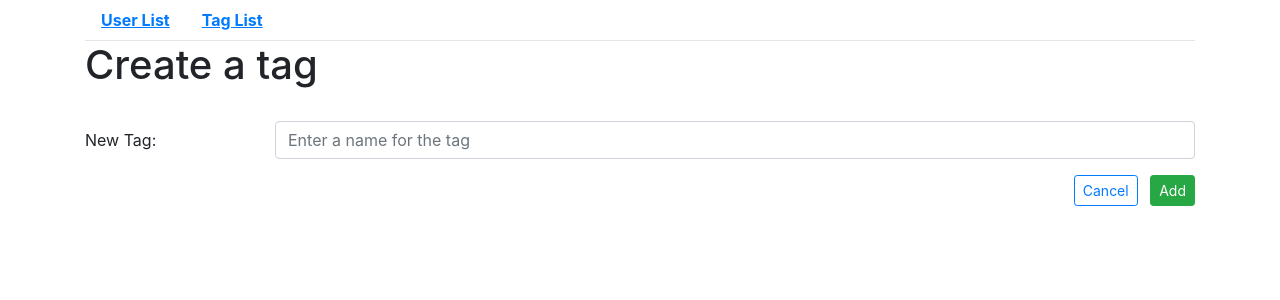
After one commit to landen1221/SQLAlchemy, a Flask app: page /create-tag in a window 1280 px wide. The commit adds this page. Shown: the top 300 px of the page. Run offline with Flask 2, Linux system fonts and the light colour scheme; some libraries are stand-ins or nearby versions.

Commit message:
Not pretty, but most of the functionality works

```diff
--- a/app.py
+++ b/app.py
@@ -2,7 +2,7 @@
 
 from flask import Flask, request, redirect, render_template, session
 from flask_debugtoolbar import DebugToolbarExtension
-from models import db, connect_db, Users, Post
+from models import db, connect_db, Users, Post, PostTag, Tag
 import datetime
 
 app = Flask(__name__)
@@ -97,8 +97,9 @@ def new_post(id):
 @app.route('/post-details/<post_id>')
 def display_post(post_id):
     post = Post.query.get(post_id)
-
-    return render_template('post-details.html', post=post)
+    date = str(post.created_at)[:10]
+    tags = post.post_tag
+    return render_template('post-details.html', post=post, date=date, tags=tags)
 
 @app.route('/delete-post/<post_id>', methods=['POST'])
 def delete_post(post_id):
@@ -113,9 +114,10 @@ def delete_post(post_id):
 @app.route('/edit-post/<id>')
 def edit_post(id):
     post = Post.query.get(id)
-    return render_template('edit-post.html', post=post)
+    tags = Tag.query.all()
+    return render_template('edit-post.html', post=post, id=id, tags=tags)
 
-@app.route('/edit-post/<id>', methods=['POST'])
+@app.route('/post-details/<id>', methods=['POST'])
 def edited_post(id):
     post = Post.query.get(id)
     user_id = post.user_id
@@ -126,4 +128,34 @@ def edited_post(id):
     db.session.add(post)
     db.session.commit()
 
-    return redirect(f'/user-details/{user_id}')
+    return redirect(f'/post-details/{user_id}')
+
+
+@app.route('/create-tag')
+def new_tag():
+    return render_template('/create-tag.html')
+
+@app.route('/tags')
+def get_tag_list():
+    tags = Tag.query.all()
+    return render_template('/tags.html', tags=tags)
+
+@app.route('/created-tag', methods=['POST'])
+def create_new_tag():
+    new_tag = request.form['new-tag']
+
+    all_tags = Tag.query.all()
+    for i in all_tags:
+        if new_tag == i.tag_name:
+            return redirect('/tags')
+
+    create_tag = Tag(tag_name=new_tag)
+    db.session.add(create_tag)
+    db.session.commit()
+    return redirect('/tags')
+
+@app.route('/post-tags/<tag_name>')
+def get_all_posts_w_tag(tag_name):
+    curr_tag = Tag.query.filter(Tag.tag_name == tag_name)
+    post_lst = curr_tag[0].posts
+    return render_template('post-tags.html', curr_tag=curr_tag, tag_name=tag_name, post_lst=post_lst)
--- a/templates/base.html
+++ b/templates/base.html
@@ -11,9 +11,13 @@
     <div class="container">
         <ul class="nav">
             <li class="nav-item">
-              <a class="nav-link active" href="/"><u><b>Go Home</u></b></a>
+              <a class="nav-link active" href="/"><u><b>User List</u></b></a>
+            </li>
+            <li class="nav-item">
+                <a class="nav-link active" href="/tags"><u><b>Tag List</u></b></a>
             </li>
         </ul>
+        <hr class="m-0">
         {% block content %}
         {% endblock %}
     </div>
--- /dev/null
+++ b/templates/create-tag.html
@@ -0,0 +1,22 @@
+{% extends 'base.html' %}
+
+{% block title%} Create Post {% endblock %}
+
+{% block content %}
+<h1>Create a tag</h1><br>
+<form action="/created-tag" class="d-inline" method="POST">
+    <div class="form-group row">
+        <label for="new-tag" class="col-sm-2 col-form-label">New Tag:</label>
+        <div class="col-sm-10">
+        <input type="text" class="form-control" name="new-tag" id="new-tag" placeholder="Enter a name for the tag">
+        </div>
+    </div>
+    <div class="text-right">
+    <form action="" class="d-inline">
+        <button type="submit" class="btn btn-outline-primary btn-sm ">Cancel</button>
+    </form>
+    <button type="submit" class="btn btn-success btn-sm ml-2 d-inline">Add</button>
+    </div>
+</form>
+
+{% endblock %}
```
Also changed, not shown: models.py (+26 -0 lines), seed.py (added, +34 -0 lines), templates/edit-post.html (+19 -2 lines), templates/post-details.html (+10 -1 lines), templates/post-tags.html (added, +21 -0 lines), templates/tags.html (added, +18 -0 lines).
